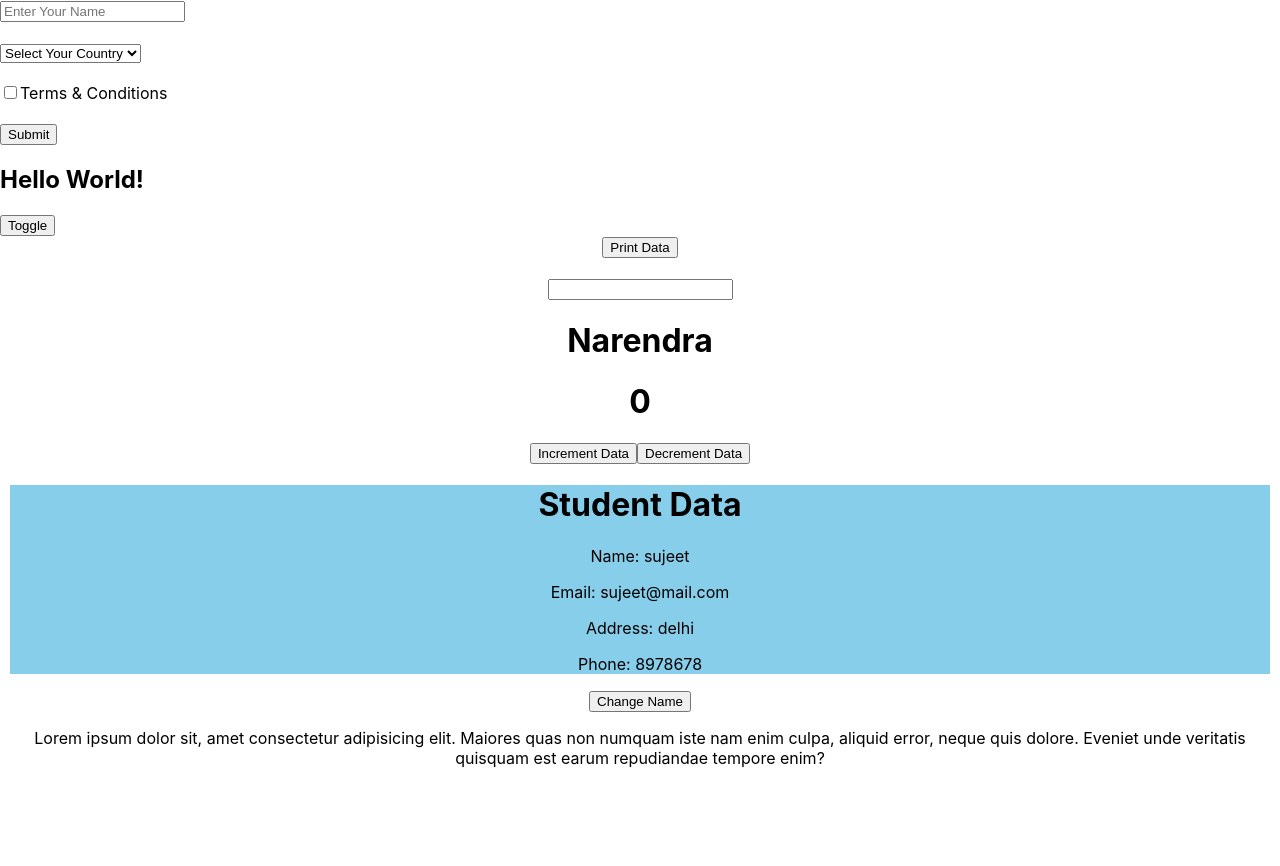
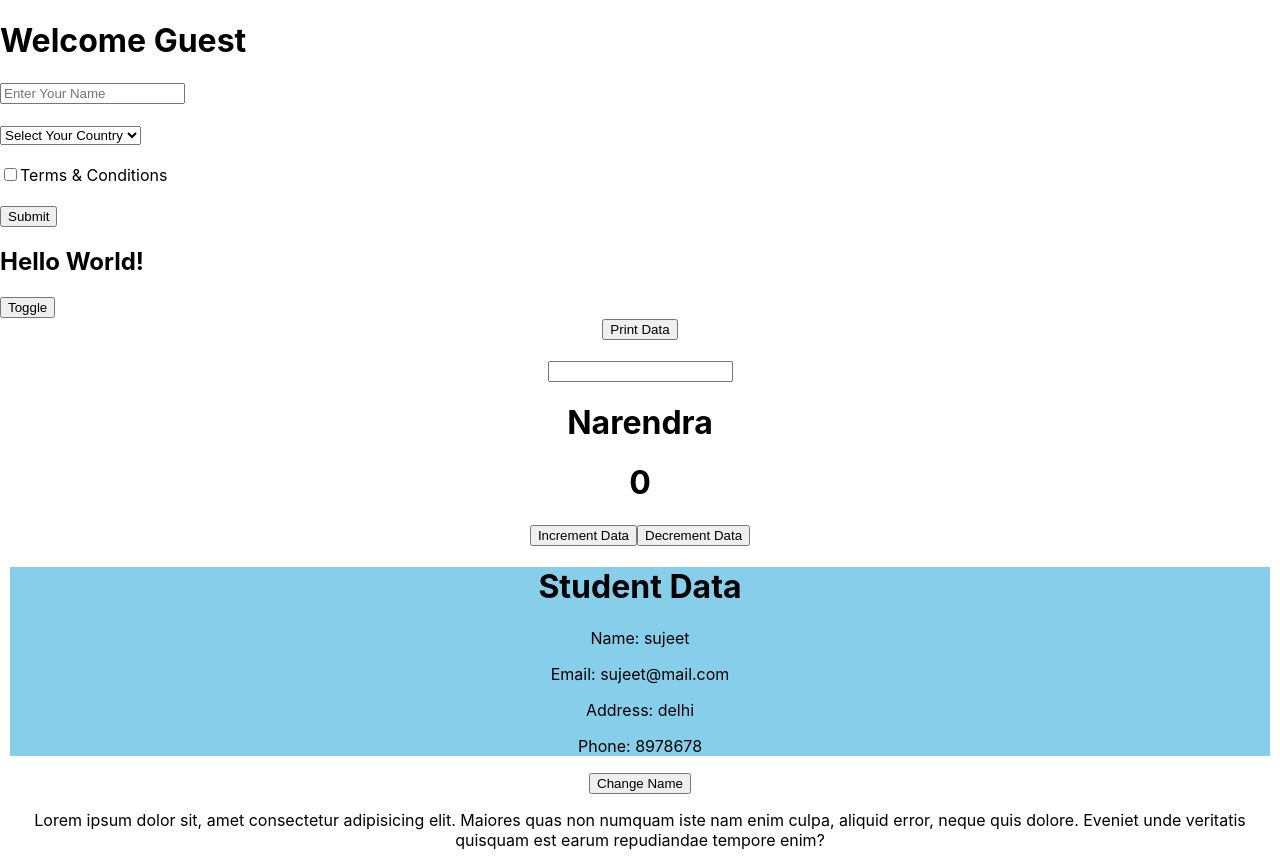
Before and after one commit to singhsujeet772/raect_tut, a React (Create React App) app: page / in a window 1280 px wide. Before the commit the page ends 800 px from the top, so only its background shows below. Built offline with nearby package versions, Linux system fonts and the light colour scheme.

Commit message:
conditional rendering using ternary operator

```diff
--- /dev/null
+++ b/src/Profile.js
@@ -0,0 +1,16 @@
+import { useState } from "react";
+
+function Profile(){
+    const [loggedin,setLoggedin] = useState();
+    return(
+        <div>
+        {
+            loggedin==1 ? <h1>Welcome User 1</h1>
+            :loggedin==2 ? <h1>Welcome User 2</h1>
+            : <h1>Welcome Guest</h1>
+        }
+        </div>
+    );
+}
+
+export default Profile;
--- a/src/index.js
+++ b/src/index.js
@@ -5,10 +5,12 @@
 import reportWebVitals from './reportWebVitals';
 import Hideshow from './Hideshow.js';
 import Formdata from './Formdata.js';
+import Profile from './Profile.js';
 
 const root = ReactDOM.createRoot(document.getElementById('root'));
 root.render(
   <React.StrictMode>
+    <Profile />
     <Formdata />
     <Hideshow />
     <App />
```
